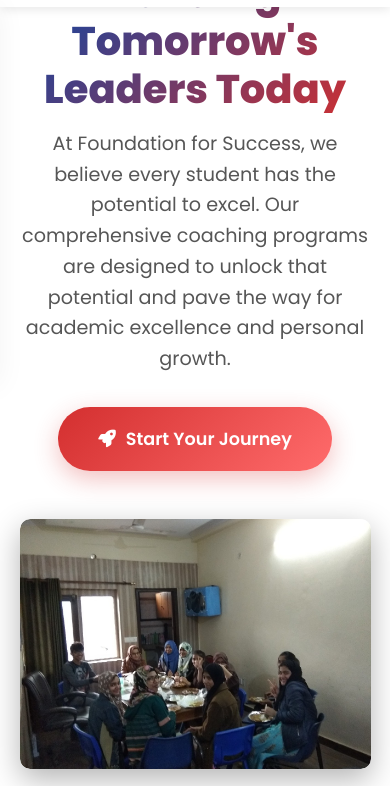
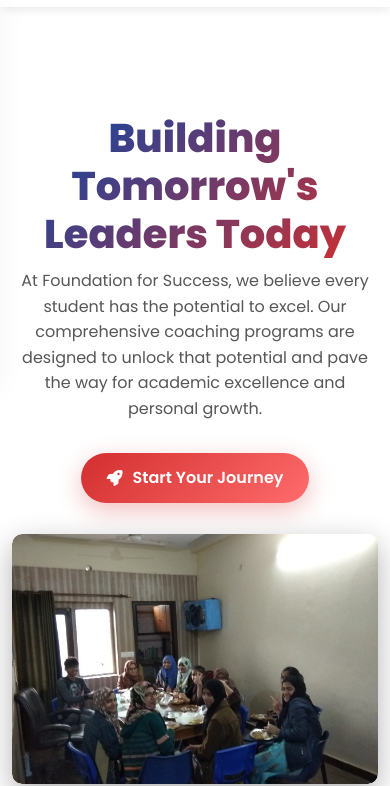
Before and after one commit to AnamtaRehman/foundationforsuccess, a plain HTML site: page index.html in a window 390 px wide. Shown: the part 73-859 px from the top of the page. Drawn offline with Linux system fonts and the light colour scheme.

Commit message:
Update index.html

```diff
--- a/index.html
+++ b/index.html
@@ -253,6 +253,67 @@
             text-align: center;
             position: relative;
         }
+        @media (max-width: 768px) {
+    .hero-section {
+        margin-top: 80px;  /* Keep navbar clearance */
+        padding-top: 20px; /* Reduced from 30px */
+    }
+
+    .hero-text h1 {
+        font-size: 2.2rem;
+        line-height: 1.1;
+        margin-top: 10px;   /* Reduced gap */
+        margin-bottom: 15px; /* Tighter spacing */
+        word-wrap: break-word;
+        overflow-wrap: break-word;
+    }
+
+    .hero-content {
+        padding: 20px 5%;   /* Less padding */
+        gap: 1.5rem;       /* Smaller gap between text and image */
+    }
+
+    .hero-text p {
+        margin-bottom: 1.5rem; /* Reduced from 2rem */
+    }
+}
+
+@media (max-width: 480px) {
+    .hero-section {
+        margin-top: 80px;
+        padding-top: 15px;  /* Minimal top padding */
+    }
+
+    .hero-text h1 {
+        font-size: 1.8rem;  /* Slightly larger than 1.7rem */
+        line-height: 1.2;
+        margin-top: 15px;   /* Much less than 30px */
+        margin-bottom: 10px; /* Tight spacing */
+        padding-top: 0;     /* Remove extra padding */
+    }
+
+    .hero-content {
+        padding: 15px 3%;   /* Minimal padding */
+        gap: 1rem;          /* Very tight gap */
+        margin-top: 10px;   /* Much less than 30px */
+    }
+
+    .hero-text p {
+        margin-bottom: 1rem; /* Tight paragraph spacing */
+        font-size: 1rem;     /* Slightly smaller text */
+    }
+
+    .cta-button {
+        margin-top: 1rem;   /* Less button spacing */
+        padding: 12px 25px; /* Smaller button */
+        font-size: 1rem;    /* Smaller text */
+    }
+
+    .image-carousel {
+        height: 220px;      /* Smaller image height */
+        margin-top: 15px;   /* Less spacing above image */
+    }
+}
 
         .image-carousel {
             position: relative;
```
